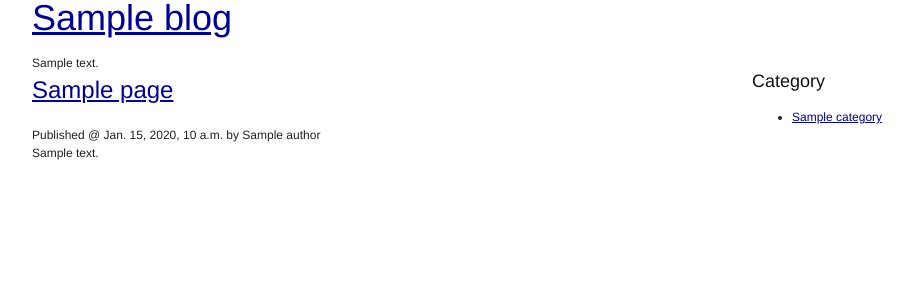
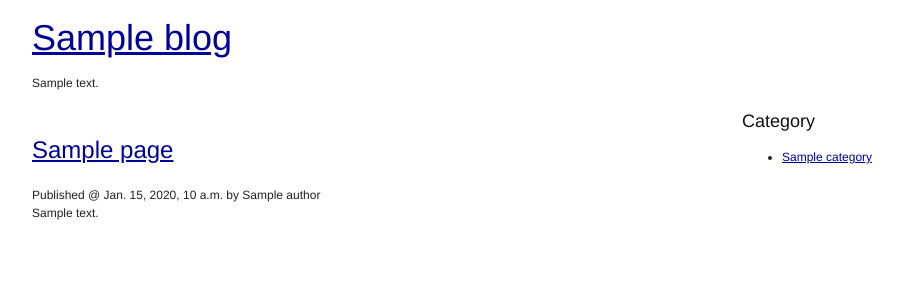
Before and after one commit to dduan/django-sophie, a Django app: template sophie/templates/sophie/entry_list.html in a window 1280 px wide. Shown: the top 300 px of the page, without its empty margins (133-1046 px from the left). Run offline with Django 3.2, Linux system fonts and the light colour scheme; the template is opened without the code that fills it: most values are stand-ins (such as "Sample title", 1, 10 or a date in 2020).

Commit message:
more style

```diff
--- /dev/null
+++ b/sophie/media/css/base.css
@@ -0,0 +1,7 @@
+#header {
+    margin: 20px 0 20px 0;
+}
+
+#main-wrapper {
+    margin: 20px 0 20px 0;
+}
--- a/sophie/templates/sophie/base.html
+++ b/sophie/templates/sophie/base.html
@@ -5,9 +5,11 @@
 
     <title>{% block title %}{% endblock title %}</title>
 
-    <link rel="stylesheet" href="{{ MEDIA_URL }}css/blueprint/screen.css" type="text/css" media="screen, projection">
-    <link rel="stylesheet" href="{{ MEDIA_URL }}css/blueprint/print.css" type="text/css" media="print">
-    <!--[if lt IE 8]><link rel="stylesheet" href="{{ MEDIA_URL }}css/blueprint/ie.css" type="text/css" media="screen, projection"><![endif]-->
+    <link rel="stylesheet" href="{{ MEDIA_URL }}css/blueprint/screen.css" type="text/css" media="screen, projection" />
+    <link rel="stylesheet" href="{{ MEDIA_URL }}css/blueprint/print.css" type="text/css" media="print" />
+    <!--[if lt IE 8]><link rel="stylesheet" href="{{ MEDIA_URL }}css/blueprint/ie.css" type="text/css" media="screen, projection" /><![endif]-->
+
+    <link rel="stylesheet" href="{{ MEDIA_URL }}css/base.css" type="text/css" />
 
 
 </head>
```
